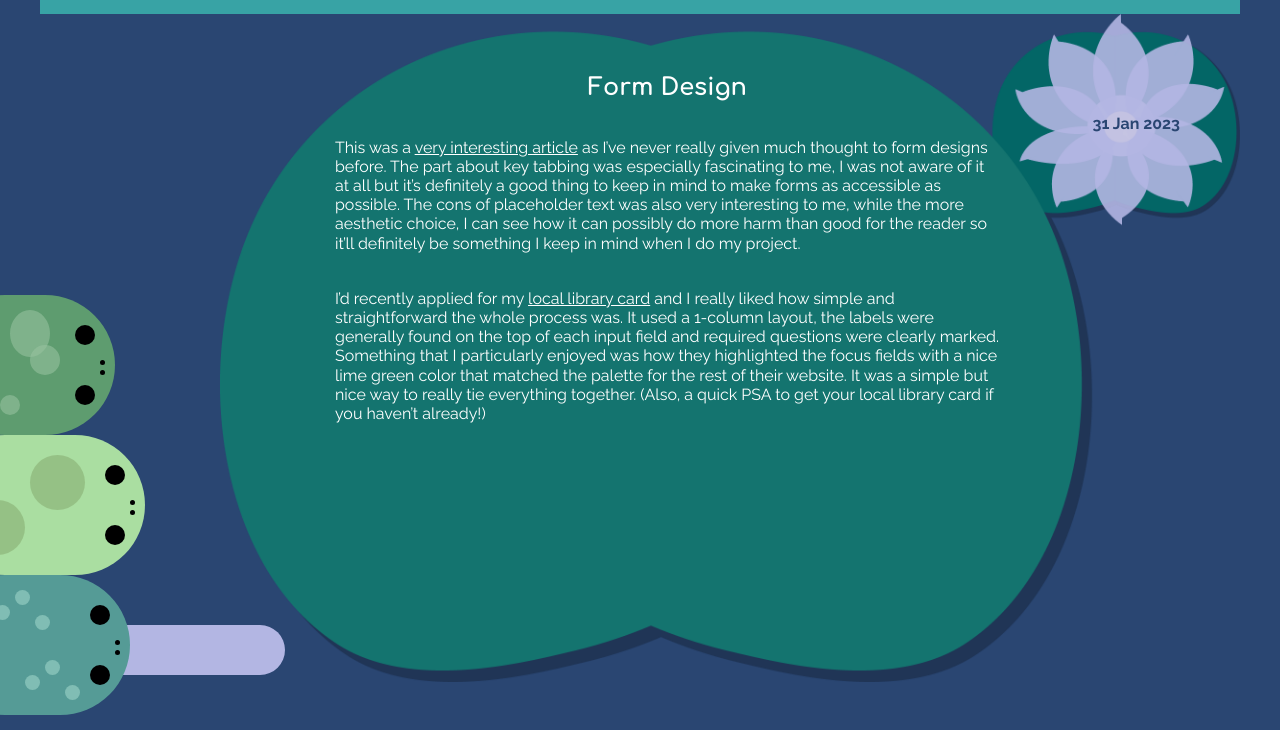
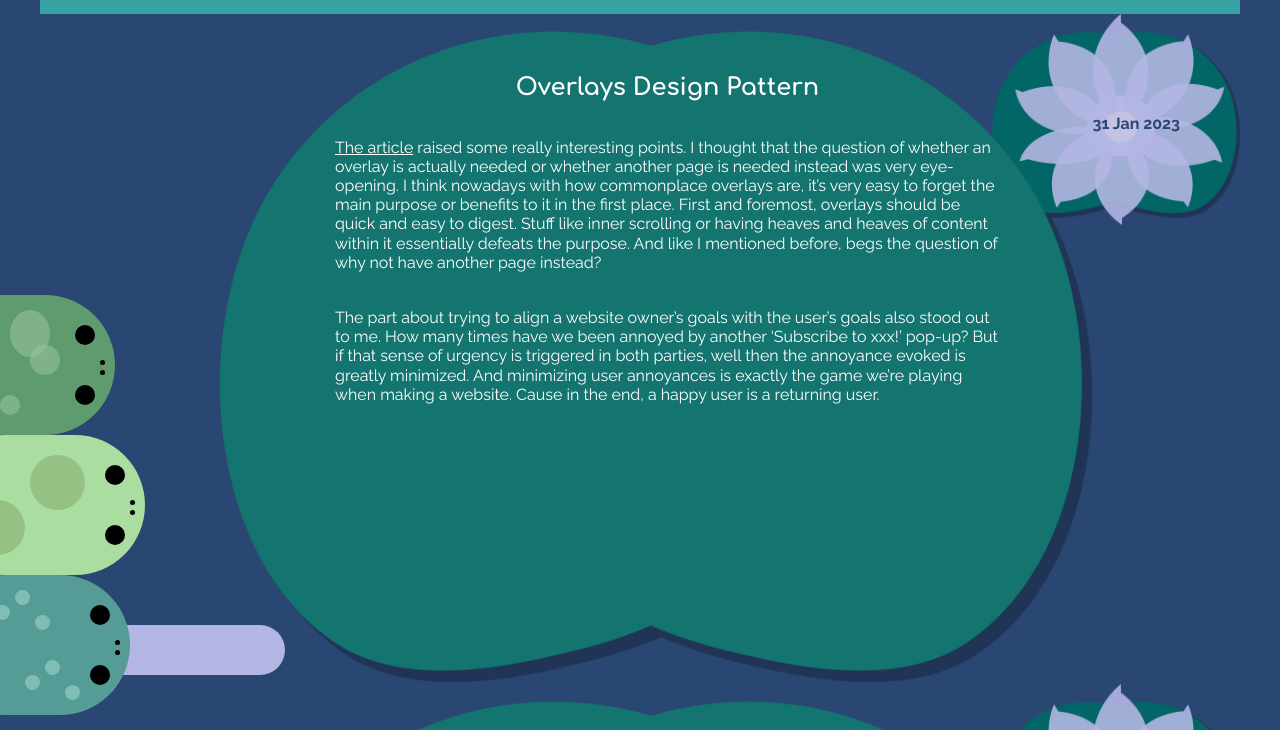
Before and after one commit to aerikaMD24/des157a, a plain HTML site: page journal/index.html in a window 1280 px wide. Shown: the part 70-800 px from the top of the page. Drawn offline with nearby package versions, Linux system fonts and the light colour scheme.

Commit message:
update post 2

```diff
--- a/journal/index.html
+++ b/journal/index.html
@@ -18,6 +18,17 @@
         <p>DES 157A - Interactive Media II - Winter 2023</p>
         <a href="../index.html">Back to Erika's Portal Page</a>
     </header>
+
+    <article>
+        <h2>Overlays Design Pattern</h2>
+        <time datetime="2023-01-31">31 Jan 2023</time>
+        <p>
+            <a href="https://www.nngroup.com/articles/overuse-of-overlays/">The article</a> raised some really interesting points. I thought that the question of whether an overlay is actually needed or whether another page is needed instead was very eye-opening. I think nowadays with how commonplace overlays are, it’s very easy to forget the main purpose or benefits to it in the first place. First and foremost, overlays should be quick and easy to digest. Stuff like inner scrolling or having heaves and heaves of content within it essentially defeats the purpose. And like I mentioned before, begs the question of why not have another page instead?
+        </p>
+        <p>
+            The part about trying to align a website owner’s goals with the user’s goals also stood out to me. How many times have we been annoyed by another ‘Subscribe to xxx!’ pop-up? But if that sense of urgency is triggered in both parties, well then the annoyance evoked is greatly minimized. And minimizing user annoyances is exactly the game we’re playing when making a website. Cause in the end, a happy user is a returning user.
+        </p>
+    </article>
 
     <article>
         <h2>Form Design</h2>
```
